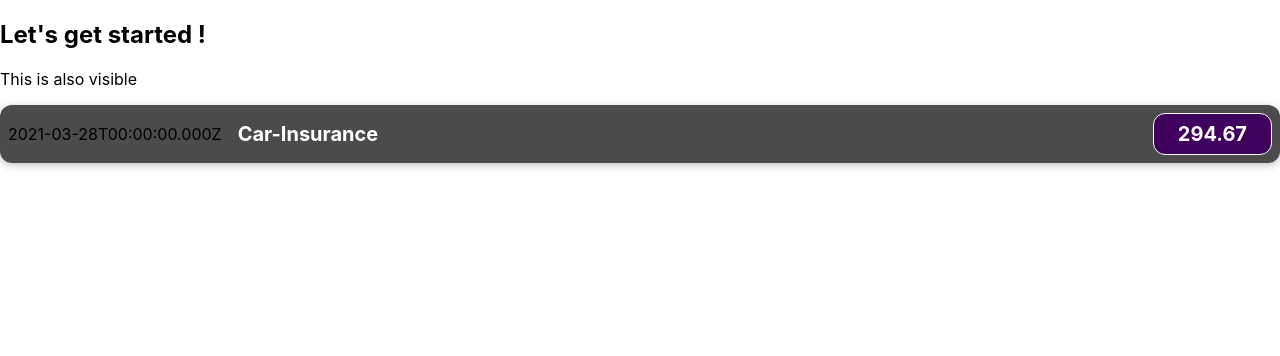
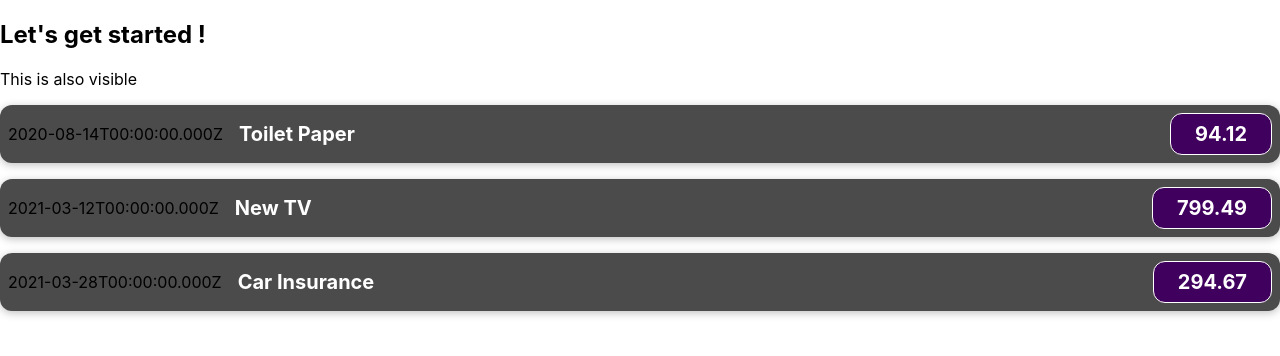
Before and after one commit to Pramod4636/FasalTech_Intership, a React (Create React App) app in the folder Learning_React/Section3_ReactBasicComponents/demoproj/: page / in a window 1280 px wide. Shown: the top 356 px of the page. Built offline with nearby package versions, Linux system fonts and the light colour scheme.

Commit message:
props data passing to components

```diff
--- a/Learning_React/Section3_ReactBasicComponents/demoproj/src/App.js
+++ b/Learning_React/Section3_ReactBasicComponents/demoproj/src/App.js
@@ -1,12 +1,39 @@
 
 import './App.css';
 import ExpenseItem from './components/ExpenseItem';
+const expenses = [
+    {
+      id: 'e1',
+      title: 'Toilet Paper',
+      amount: 94.12,
+      date: new Date(2020, 7, 14),
+    },
+    { id: 'e2', title: 'New TV', amount: 799.49, date: new Date(2021, 2, 12) },
+    {
+      id: 'e3',
+      title: 'Car Insurance',
+      amount: 294.67,
+      date: new Date(2021, 2, 28),
+    },
+    {
+      id: 'e4',
+      title: 'New Desk (Wooden)',
+      amount: 450,
+      date: new Date(2021, 5, 12),
+    },
+  ];
+
+
 function App() {
   return (
     <>
     <h2>Let's get started !</h2>
     <p>This is also visible </p>
-    <ExpenseItem/>
+
+    <ExpenseItem date = {expenses[0].date} title = {expenses[0].title} price = {expenses[0].amount} />
+    <ExpenseItem date = {expenses[1].date} title = {expenses[1].title} price = {expenses[1].amount} />
+    <ExpenseItem date = {expenses[2].date} title = {expenses[2].title} price = {expenses[2].amount} />
+
     </>
   );
 }
--- a/Learning_React/Section3_ReactBasicComponents/demoproj/src/components/ExpenseItem.js
+++ b/Learning_React/Section3_ReactBasicComponents/demoproj/src/components/ExpenseItem.js
@@ -1,16 +1,14 @@
 import React from 'react'
 import './f1.css';
 
-const ExpenseItem = () => {
-  const expenseDate = new Date(2021,2,28);
-  const expenseTitle = 'Car-Insurance';
-  const expenseAmount = 294.67;
+const ExpenseItem = (props) => {
+
 
   return ( <div className = "expense-item">
-      <div >{expenseDate.toISOString()} </div>
+      <div >{props.date.toISOString()} </div>
       <div className = "expense-item__description">
-        <h2> {expenseTitle} </h2>
-        <div className="expense-item__price"> {expenseAmount} </div>
+        <h2> {props.title} </h2>
+        <div className="expense-item__price"> {props.price} </div>
       </div>
     </div> );
 
```
